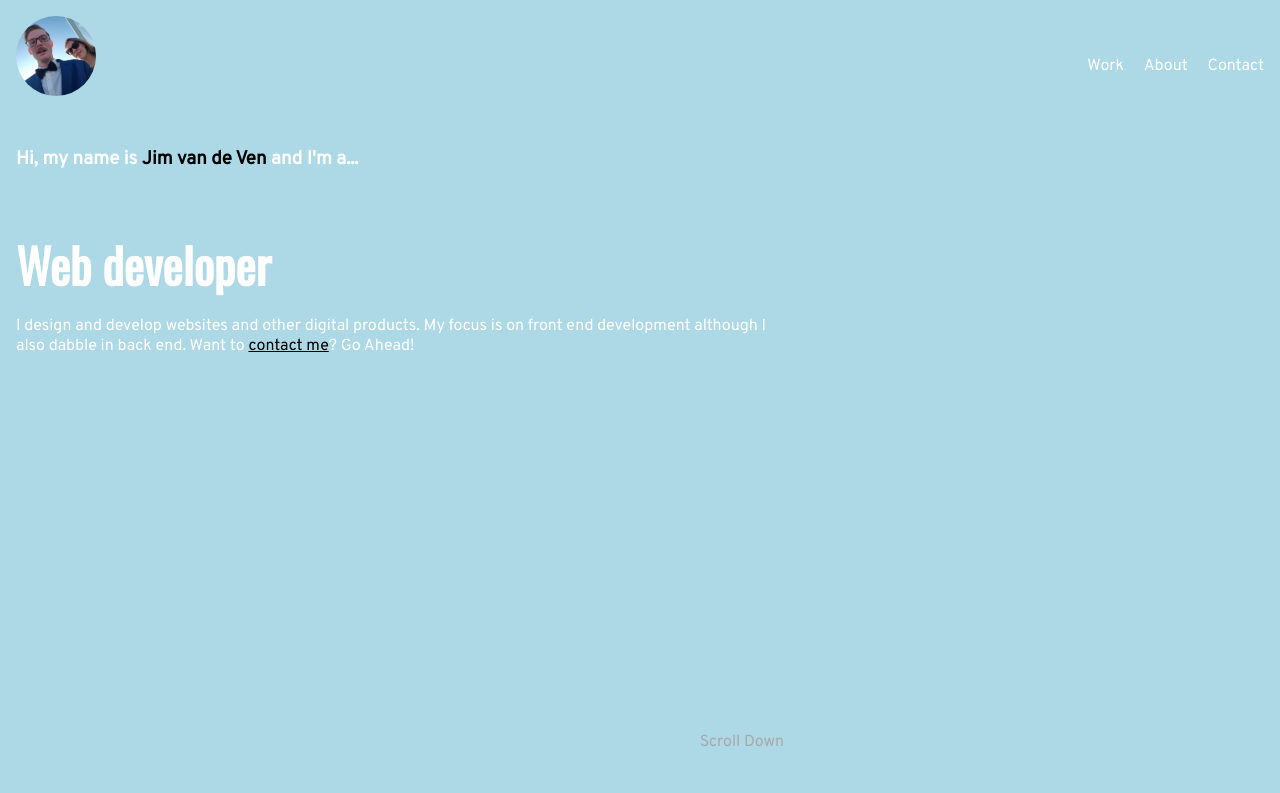
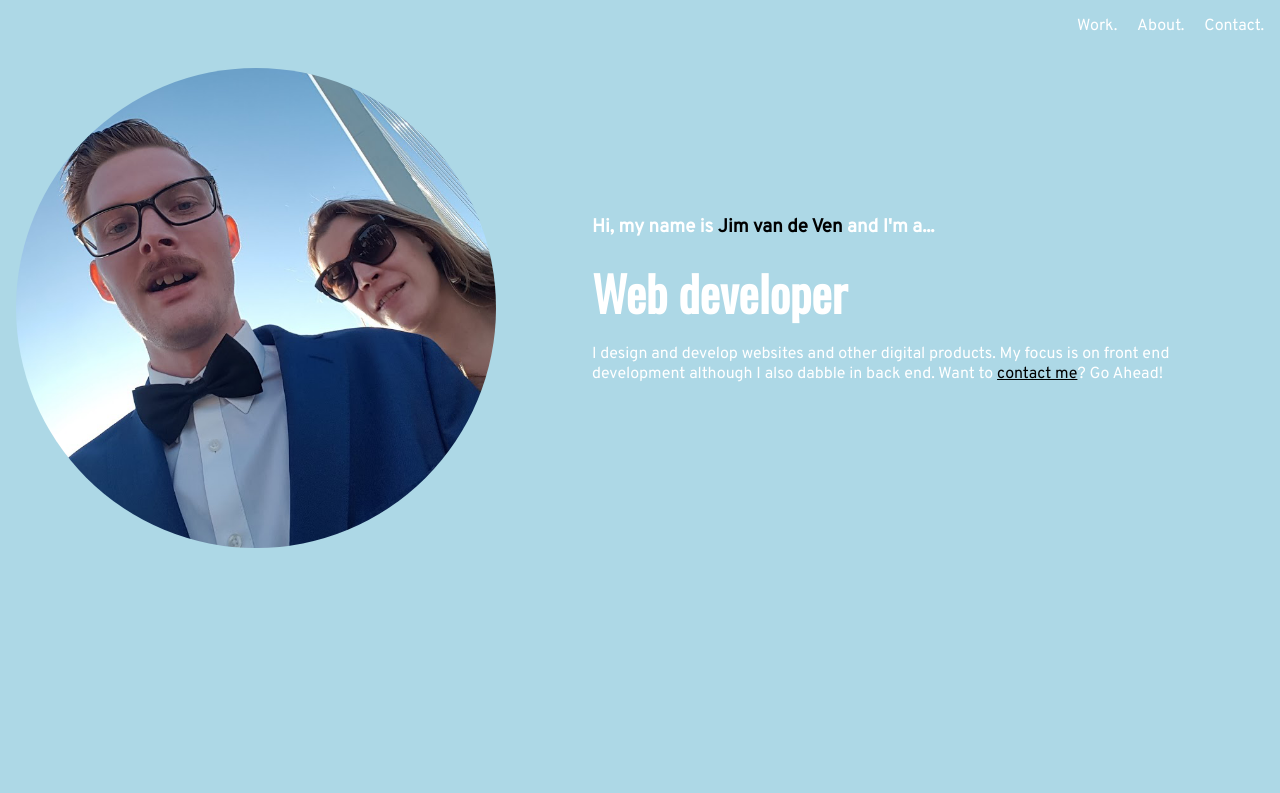
Before and after one commit to JimvandeVen/portfolio, a plain HTML site: page index.html in a window 1280 px wide. Shown: the top 793 px of the page. Drawn offline with nearby package versions, Linux system fonts and the light colour scheme.

Commit message:
changed the top image and the layout a bit

```diff
--- a/index.html
+++ b/index.html
@@ -14,20 +14,22 @@
 
 <body>
     <header>
-        <img src="profielfoto-2.png" alt="Jim van de Ven">
         <nav>
-            <a href="#work">Work</a>
-            <a href="#about">About</a>
-            <a href="#contact">Contact</a>
+            <a href="#work">Work.</a>
+            <a href="#about">About.</a>
+            <a href="#contact">Contact.</a>
         </nav>
     </header>
     <main>
-        <section class="section">
-            <h3>Hi, my name is
-                <span class="black">Jim van de Ven</span> and I'm a...
-            </h3>
-            <h1>Web developer</h1>
-            <p>I design and develop websites and other digital products. My focus is on front end development although I also dabble in back end. Want to <a class="black" href="mailto:jimvandeven_1@hotmail.com" target="_top">contact me</a>? Go Ahead!</p>
+        <section class="banner">
+            <img src="profielfoto-2.png" alt="Jim van de Ven">
+            <div class="bannerText">
+                <h3>Hi, my name is
+                    <span class="black">Jim van de Ven</span> and I'm a...
+                </h3>
+                <h1>Web developer</h1>
+                <p>I design and develop websites and other digital products. My focus is on front end development although I also dabble in back end. Want to <a class="black" href="mailto:jimvandeven_1@hotmail.com" target="_top">contact me</a>? Go Ahead!</p>
+            </div>
             <p class="lightgrey">Scroll Down</p>
         </section>
         <section id="work" class="">
@@ -79,7 +81,7 @@
                 <li><a href="https://www.linkedin.com/in/jim-van-de-ven-aa251b128/">LinkedIn</a></li>
                 <li><a href="https://github.com/JimvandeVen">Github</a></li>
             </ul>
-            <a class="button" href="mailto:jimvandeven_1@hotmail.com">SEND ME AN E-MAIL</a>
+            <a class="button emailButton" href="mailto:jimvandeven_1@hotmail.com">SEND ME AN E-MAIL</a>
         </section>
     </main>
 
--- a/styles.css
+++ b/styles.css
@@ -2,7 +2,7 @@ body {
   background-color: lightblue;
   padding: 0;
   margin: 0;
-    font-family: 'Overpass', sans-serif;
+  font-family: "Overpass", sans-serif;
 }
 
 header {
@@ -13,8 +13,7 @@ header {
 
 header nav {
   max-height: 5em;
-    padding-top: 2.5em;
-    margin-left: auto
+  margin-left: auto;
 }
 
 nav a {
@@ -23,10 +22,11 @@ nav a {
   color: white;
 }
 
-header img {
-    max-width: 5em;
-    max-height: 5em;
-    border-radius: 50%
+main img {
+  max-width: 10em;
+  max-height: 10em;
+  border-radius: 50%;
+  margin-right: 0em;
 }
 
 section {
@@ -37,14 +37,22 @@ section {
   min-height: 80vh;
 }
 
+/* .banner {
+  display: flex;
+  flex-direction: row;
+  padding: 1em;
+  color: white;
+  min-height: 80vh;
+} */
+
 .black {
   color: black;
 }
 
 h1 {
   font-size: 3em;
-    font-family: 'Oswald', sans-serif;
-    margin-bottom: 0;
+  font-family: "Oswald", sans-serif;
+  margin: 0;
 }
 
 .lightgrey {
@@ -107,6 +115,32 @@ h4 {
   .projectWrapper {
     grid-template-columns: 1fr 1fr 1fr;
   }
+  main img {
+    max-width: 30em;
+    max-height: 30em;
+    margin-right: 5em;
+  }
+
+  section,
+  .bannerText {
+    display: flex;
+    flex-direction: column;
+    padding: 1em;
+    color: white;
+    min-height: 80vh;
+  }
+
+  .bannerText {
+    padding-top: 8em;
+  }
+
+  .banner {
+    display: flex;
+    flex-direction: row;
+    padding: 1em;
+    color: white;
+    min-height: 80vh;
+  }
 }
 
 .button {
@@ -126,6 +160,10 @@ h4 {
   text-shadow: 0px 1px 0px lightblue;
 }
 
+.emailButton {
+  width: 10em;
+}
+
 .button:hover {
   background-color: lightblue;
 }
```
Lines whose indentation alone changed are shown as unchanged.
